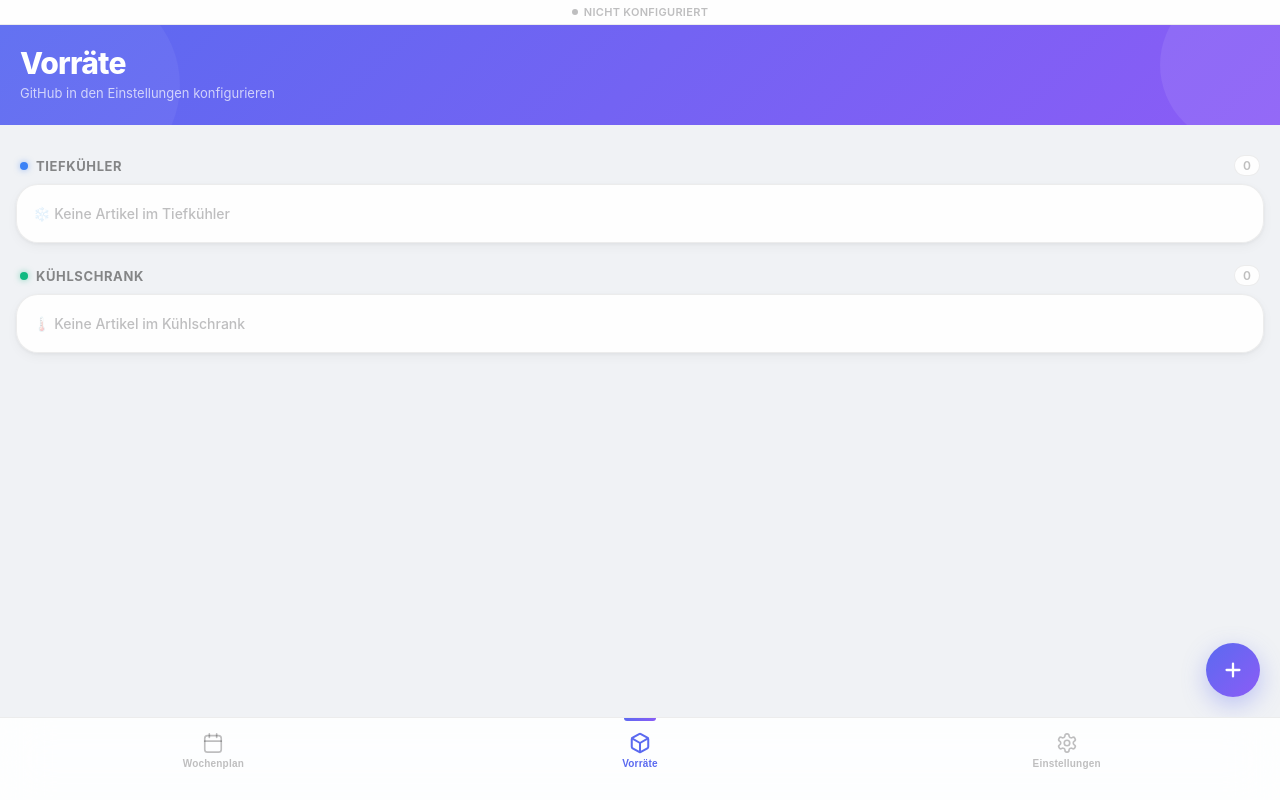
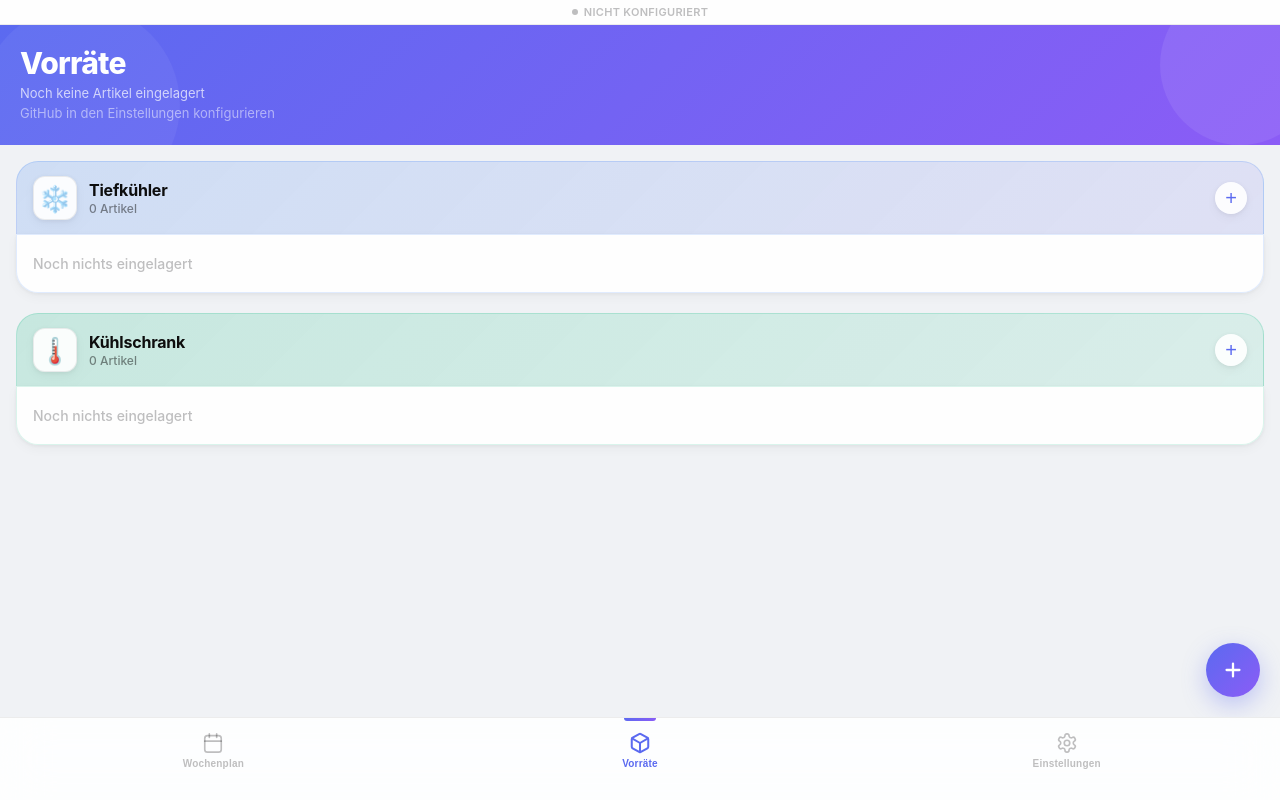
Before and after one commit to sam52662/meal-planner, a React (Vite) app: page / in a window 1280 px wide. Both pictures are taken after a click on the button "Vorräte". Built offline with nearby package versions, Linux system fonts and the light colour scheme.

Commit message:
Improve inventory design: section headers, summary, item rows

```diff
--- a/src/components/Inventory.tsx
+++ b/src/components/Inventory.tsx
@@ -190,34 +190,51 @@ export default function Inventory() {
       {status === 'saving' && <div className="sync-bar" />}
       <div className="page-header">
         <h1>Vorräte</h1>
-        {!hasConfig && <p className="subtitle">GitHub in den Einstellungen konfigurieren</p>}
+        <p className="subtitle">
+          {data.length === 0
+            ? 'Noch keine Artikel eingelagert'
+            : `${data.length} Artikel · ${freezerItems.length} Tiefkühler · ${fridgeItems.length} Kühlschrank`}
+        </p>
+        {!hasConfig && <p className="subtitle" style={{ marginTop: 4, color: 'rgba(255,255,255,0.5)' }}>GitHub in den Einstellungen konfigurieren</p>}
       </div>
 
       <div className="scroll-content">
-        <div className="section-header">
-          <div className="section-title"><div className="section-dot freezer" />Tiefkühler</div>
-          <span className="section-count">{freezerItems.length}</span>
+        <div className="storage-section">
+          <div className="storage-section-header freezer-header">
+            <div className="storage-section-icon">❄️</div>
+            <div className="storage-section-info">
+              <span className="storage-section-title">Tiefkühler</span>
+              <span className="storage-section-sub">{freezerItems.length} {freezerItems.length === 1 ? 'Artikel' : 'Artikel'}</span>
+            </div>
+            <button className="storage-add-btn" onClick={() => setShowAdd(true)}>+</button>
           </div>
           <div className="inventory-card">
             {freezerItems.length === 0
-            ? <div className="empty-row">❄️ Keine Artikel im Tiefkühler</div>
+              ? <div className="empty-row">Noch nichts eingelagert</div>
               : freezerItems.map(item => (
                   <ItemRow key={item.id} item={item} onEdit={() => setEditing(item)} />
                 ))
             }
           </div>
+        </div>
 
-        <div className="section-header">
-          <div className="section-title"><div className="section-dot fridge" />Kühlschrank</div>
-          <span className="section-count">{fridgeItems.length}</span>
+        <div className="storage-section">
+          <div className="storage-section-header fridge-header">
+            <div className="storage-section-icon">🌡️</div>
+            <div className="storage-section-info">
+              <span className="storage-section-title">Kühlschrank</span>
+              <span className="storage-section-sub">{fridgeItems.length} {fridgeItems.length === 1 ? 'Artikel' : 'Artikel'}</span>
+            </div>
+            <button className="storage-add-btn" onClick={() => setShowAdd(true)}>+</button>
           </div>
           <div className="inventory-card">
             {fridgeItems.length === 0
-            ? <div className="empty-row">🌡️ Keine Artikel im Kühlschrank</div>
+              ? <div className="empty-row">Noch nichts eingelagert</div>
               : fridgeItems.map(item => (
                   <ItemRow key={item.id} item={item} onEdit={() => setEditing(item)} />
                 ))
             }
+          </div>
         </div>
       </div>
 
--- a/src/styles/global.css
+++ b/src/styles/global.css
@@ -482,7 +482,115 @@ body {
 }
 
 /* ============================================================
-   Section headers
+   Storage Sections (Inventory)
+   ============================================================ */
+.storage-section {
+  margin-bottom: 20px;
+}
+
+.storage-section-header {
+  display: flex;
+  align-items: center;
+  gap: 12px;
+  padding: 14px 16px;
+  border-radius: var(--radius-lg) var(--radius-lg) 0 0;
+  margin-bottom: 0;
+  border-bottom: none;
+}
+
+.freezer-header {
+  background: linear-gradient(135deg, rgba(59, 130, 246, 0.18) 0%, rgba(99, 102, 241, 0.12) 100%);
+  border: 1px solid rgba(59, 130, 246, 0.2);
+  border-bottom: none;
+}
+
+.fridge-header {
+  background: linear-gradient(135deg, rgba(16, 185, 129, 0.18) 0%, rgba(52, 211, 153, 0.12) 100%);
+  border: 1px solid rgba(16, 185, 129, 0.2);
+  border-bottom: none;
+}
+
+.storage-section-icon {
+  font-size: 26px;
+  width: 44px;
+  height: 44px;
+  display: flex;
+  align-items: center;
+  justify-content: center;
+  background: var(--color-surface);
+  border-radius: 12px;
+  border: 1px solid var(--color-border);
+  box-shadow: var(--shadow-sm);
+  flex-shrink: 0;
+}
+
+.storage-section-info {
+  flex: 1;
+  display: flex;
+  flex-direction: column;
+  gap: 1px;
+}
+
+.storage-section-title {
+  font-size: 16px;
+  font-weight: 700;
+  color: var(--color-text-primary);
+  letter-spacing: -0.2px;
+}
+
+.storage-section-sub {
+  font-size: 12px;
+  color: var(--color-text-secondary);
+  font-weight: 500;
+}
+
+.storage-add-btn {
+  width: 32px;
+  height: 32px;
+  border-radius: 50%;
+  border: none;
+  background: var(--color-surface);
+  color: var(--color-accent);
+  font-size: 20px;
+  font-weight: 400;
+  display: flex;
+  align-items: center;
+  justify-content: center;
+  cursor: pointer;
+  box-shadow: var(--shadow-sm);
+  transition: all 0.15s;
+  flex-shrink: 0;
+  line-height: 1;
+  padding-bottom: 1px;
+}
+
+.storage-add-btn:active {
+  transform: scale(0.9);
+  background: var(--color-accent);
+  color: #fff;
+}
+
+.storage-section .inventory-card {
+  border-radius: 0 0 var(--radius-lg) var(--radius-lg);
+  margin-bottom: 0;
+}
+
+.freezer-header + .inventory-card {
+  border-top: 1px solid rgba(59, 130, 246, 0.15);
+  border-left: 1px solid rgba(59, 130, 246, 0.15);
+  border-right: 1px solid rgba(59, 130, 246, 0.15);
+  border-bottom: 1px solid rgba(59, 130, 246, 0.15);
+}
+
+.fridge-header + .inventory-card {
+  border-top: 1px solid rgba(16, 185, 129, 0.15);
+  border-left: 1px solid rgba(16, 185, 129, 0.15);
+  border-right: 1px solid rgba(16, 185, 129, 0.15);
+  border-bottom: 1px solid rgba(16, 185, 129, 0.15);
+}
+
+/* ============================================================
+   Section headers (legacy, kept for compatibility)
    ============================================================ */
 .section-header {
   display: flex;
@@ -558,16 +666,17 @@ body {
 }
 
 .item-emoji-wrap {
-  width: 42px;
-  height: 42px;
-  border-radius: 12px;
+  width: 46px;
+  height: 46px;
+  border-radius: 13px;
   background: var(--color-surface-2);
-  border: 1px solid var(--color-border);
+  border: 1px solid var(--color-border-strong);
   display: flex;
   align-items: center;
   justify-content: center;
-  font-size: 22px;
+  font-size: 24px;
   flex-shrink: 0;
+  box-shadow: var(--shadow-sm);
 }
 
 .item-info {
```
Lines whose indentation alone changed are shown as unchanged.
